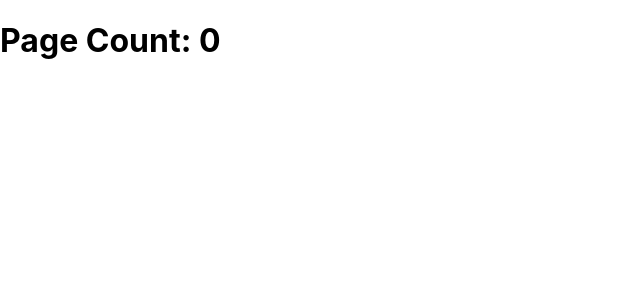
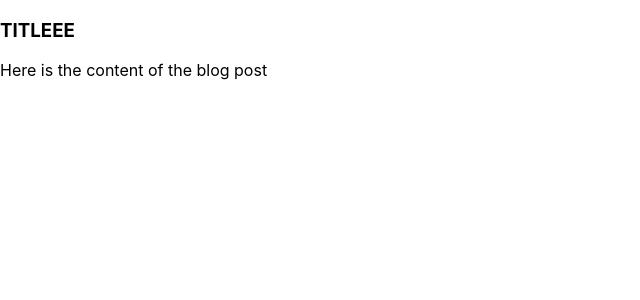
Before and after one commit to GarlicGrapes/JooseGoose, a React (Create React App) app in the folder client/: page / in a window 1280 px wide. Shown: the top 300 px of the page, without its empty margins (0-640 px from the left). Built offline with nearby package versions, Linux system fonts and the light colour scheme; no server answers.

Commit message:
installed and established redux

```diff
--- a/client/package.json
+++ b/client/package.json
@@ -9,7 +9,9 @@
     "@testing-library/user-event": "^13.5.0",
     "react": "^18.2.0",
     "react-dom": "^18.2.0",
+    "react-redux": "8.0.5",
     "react-scripts": "5.0.1",
+    "redux": "^4.2.1",
     "web-vitals": "^2.1.4"
   },
   "scripts": {
--- a/client/src/App.js
+++ b/client/src/App.js
@@ -1,17 +1,11 @@
-import { useState, useEffect } from "react";
+
+import BlogList from "./blogs/BlogList";
 
 function App() {
-  const [count, setCount] = useState(0);
-
-  useEffect(() => {
-    fetch("/hello")
-      .then((r) => r.json())
-      .then((data) => setCount(data.count));
-  }, []);
 
   return (
     <div className="App">
-      <h1>Page Count: {count}</h1>
+      <BlogList/>
     </div>
   );
 }
--- /dev/null
+++ b/client/src/blogs/BlogCard.js
@@ -0,0 +1,12 @@
+import React from 'react'
+
+const BlogCard = ({blog}) => {
+  return (
+    <div>
+        <h3>{blog.title}</h3>
+        <div>{blog.content}</div>
+    </div>
+  )
+}
+
+export default BlogCard
--- /dev/null
+++ b/client/src/blogs/BlogList.js
@@ -0,0 +1,18 @@
+import React from 'react'
+import BlogCard from './BlogCard'
+import {useSelector} from 'react-redux'
+
+
+const BlogList = () => {
+
+    //grab blogs from redux store
+    const blogs = useSelector((store) => store)
+
+    const blogCards = blogs.map((blog, idx) => <BlogCard key={idx} blog={blog}/>)
+
+  return (
+    <div>{blogCards}</div>
+  )
+}
+
+export default BlogList
--- a/client/src/index.js
+++ b/client/src/index.js
@@ -1,13 +1,20 @@
 import React from 'react';
 import ReactDOM from 'react-dom/client';
 import './index.css';
+import {Provider} from 'react-redux';
+import {createStore} from 'redux';
+import blogsReducer from './reducers/blogsReducer';
 import App from './App';
 import reportWebVitals from './reportWebVitals';
+
+const store = createStore(blogsReducer)
 
 const root = ReactDOM.createRoot(document.getElementById('root'));
 root.render(
   <React.StrictMode>
-    <App />
+    <Provider store={store}>
+      <App />
+    </Provider>
   </React.StrictMode>
 );
 
--- /dev/null
+++ b/client/src/reducers/blogsReducer.js
@@ -0,0 +1,19 @@
+// const initialState = {blogsLoading: true, blogs: []}
+const initialState = [{
+    title: "TITLEEE",
+    content: "Here is the content of the blog post"
+}]
+
+const blogsReducer = (state = initialState, action) => {
+    switch(action.type) {
+        // case "ADD_BLOG":
+        //     return[...state, action.payload]
+        default:
+            return state;
+    }
+}
+
+//actions: {type: "LOAD_BLOGS" , playload: }
+//actions: {type: "BLOGS_LOADED" , playload: }
+
+export default blogsReducer;
```
Also changed, not shown: client/src/blogs/BlogForm.js (added, +9 -0 lines).
